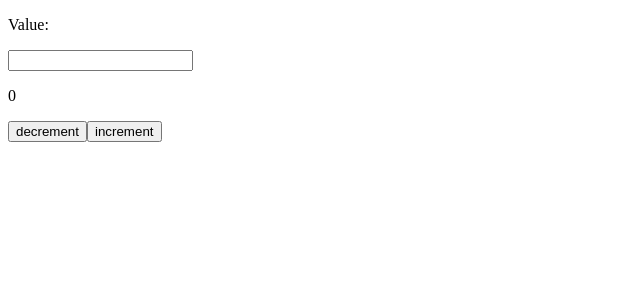
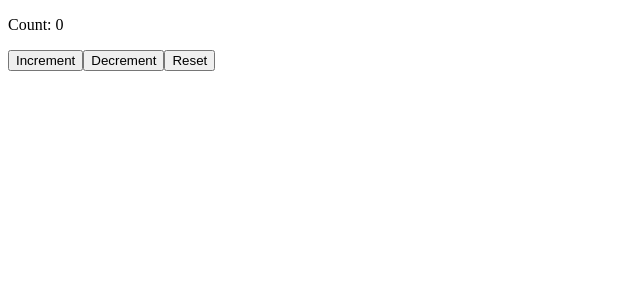
Before and after one commit to mdmusharruf13/typescript, a Next.js app in the folder next-ts/: page / in a window 1280 px wide. Shown: the top 300 px of the page, without its empty margins (0-640 px from the left). Built offline with nearby package versions, Linux system fonts and the light colour scheme.

Commit message:
useReducer + TS

```diff
--- /dev/null
+++ b/next-ts/components/AdvCounter.tsx
@@ -0,0 +1,35 @@
+import { useReducer } from "react";
+
+type State = {
+  count: number;
+};
+type Action = {
+  type: "INCREMENT" | "DECREMENT" | "RESET";
+};
+
+function reducer(state: State, action: Action): State {
+  switch (action.type) {
+    case "INCREMENT":
+      return { count: state.count + 1 };
+    case "DECREMENT":
+      return { count: state.count - 1 };
+    case "RESET":
+      return { count: 0 };
+    default:
+      return state;
+  }
+}
+
+function AdvCounter() {
+  const [state, dispatch] = useReducer(reducer, { count: 0 });
+  return (
+    <section>
+      <p>Count: {state.count}</p>
+      <button onClick={() => dispatch({ type: "INCREMENT" })}>Increment</button>
+      <button onClick={() => dispatch({ type: "DECREMENT" })}>Decrement</button>
+      <button onClick={() => dispatch({ type: "RESET" })}>Reset</button>
+    </section>
+  );
+}
+
+export default AdvCounter;
--- a/next-ts/src/app/page.tsx
+++ b/next-ts/src/app/page.tsx
@@ -1,6 +1,7 @@
 "use client";
 
 import AdminInfo from "../../components/AdminInfo";
+import AdvCounter from "../../components/AdvCounter";
 import Button, {
   primaryButtonProps,
   secondaryButtonProps,
@@ -61,12 +62,15 @@ export default function Home() {
         <Button {...primaryButtonProps} />
         <Button {...secondaryButtonProps} />
       </section> */}
-      <section>
+      {/* <section>
         <MyProvider>
           <MyContextProvider>
             <MyComponent />
           </MyContextProvider>
         </MyProvider>
+      </section> */}
+      <section>
+        <AdvCounter />
       </section>
     </section>
   );
```
